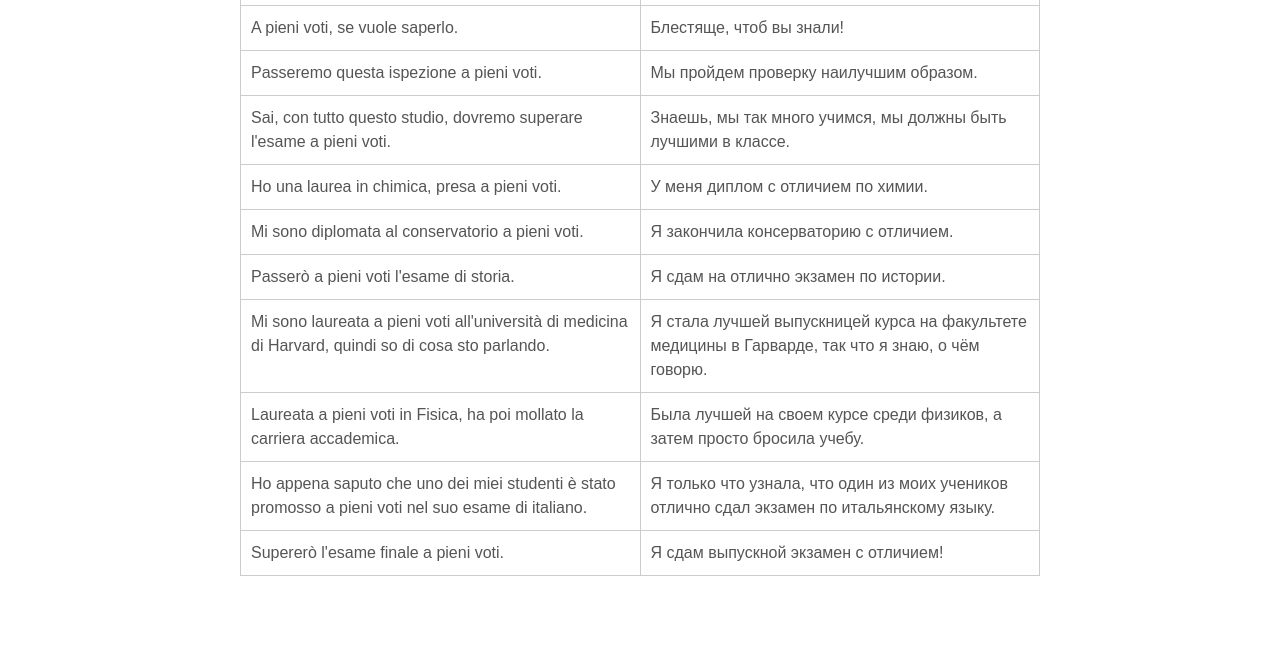
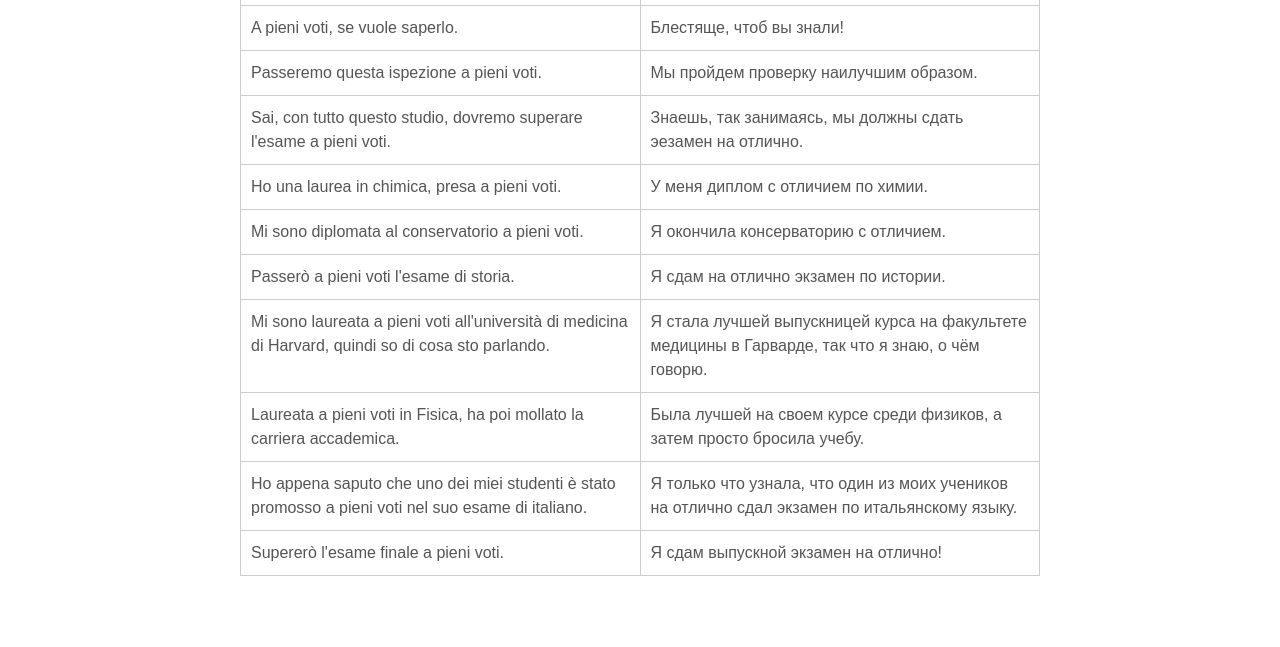
Before and after one commit to postolny/postolny.github.io, a Jekyll site: the page built from _posts/2021-01-10-a-pieni-voti.md, in a window 1280 px wide. Shown: the part 1493-2140 px from the top of the page. Built offline with Jekyll 4.4.1, drawn with Linux system fonts in a browser that asks for light colours; nearby versions of some CDN libraries.

Commit message:
Add files via upload

```diff
--- a/_posts/2021-01-10-a-pieni-voti.md
+++ b/_posts/2021-01-10-a-pieni-voti.md
@@ -29,11 +29,11 @@ loc.avv. CO con il massimo dei voti (с наивысшими оценками) [
 |Sì, ma ha superato gli esami invernali a pieni voti, non è così?|Да, но зимние экзамены сдал с отличием, верно?|
 |A pieni voti, se vuole saperlo.|Блестяще, чтоб вы знали!|
 |Passeremo questa ispezione a pieni voti.|Мы пройдем проверку наилучшим образом.|
-|Sai, con tutto questo studio, dovremo superare l'esame a pieni voti.|Знаешь, мы так много учимся, мы должны быть лучшими в классе.|
+|Sai, con tutto questo studio, dovremo superare l'esame a pieni voti.|Знаешь, так занимаясь, мы должны сдать эезамен на отлично.|
 |Ho una laurea in chimica, presa a pieni voti.|У меня диплом с отличием по химии.|
-|Mi sono diplomata al conservatorio a pieni voti.|Я закончила консерваторию с отличием.|
+|Mi sono diplomata al conservatorio a pieni voti.|Я окончила консерваторию с отличием.|
 |Passerò a pieni voti l'esame di storia.|Я сдам на отлично экзамен по истории.|
 |Mi sono laureata a pieni voti all'università di medicina di Harvard, quindi so di cosa sto parlando.|Я стала лучшей выпускницей курса на факультете медицины в Гарварде, так что я знаю, о чём говорю.|
 |Laureata a pieni voti in Fisica, ha poi mollato la carriera accademica.|Была лучшей на своем курсе среди физиков, а затем просто бросила учебу.
-|Ho appena saputo che uno dei miei studenti è stato promosso a pieni voti nel suo esame di italiano.|Я только что узнала, что один из моих учеников отлично сдал экзамен по итальянскому языку.|
-|Supererò l'esame finale a pieni voti.|Я сдам выпускной экзамен с отличием!|
+|Ho appena saputo che uno dei miei studenti è stato promosso a pieni voti nel suo esame di italiano.|Я только что узнала, что один из моих учеников на отлично сдал экзамен по итальянскому языку.|
+|Supererò l'esame finale a pieni voti.|Я сдам выпускной экзамен на отлично!|
```
